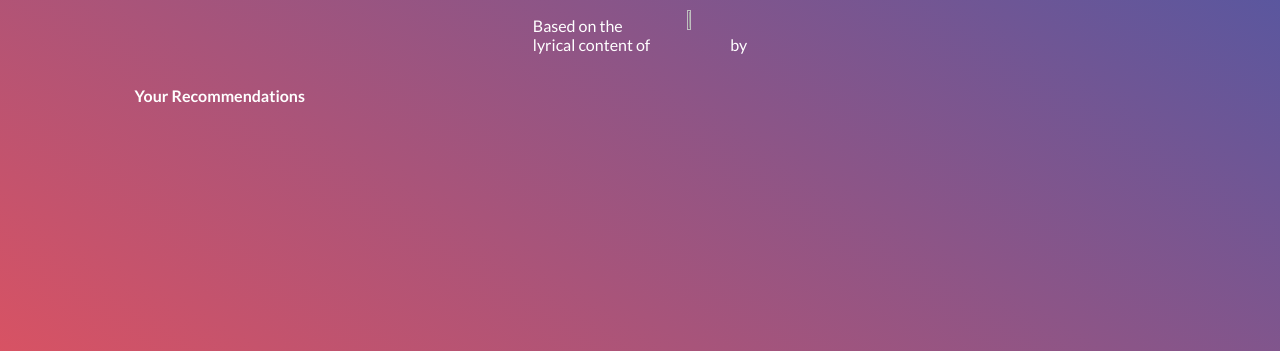
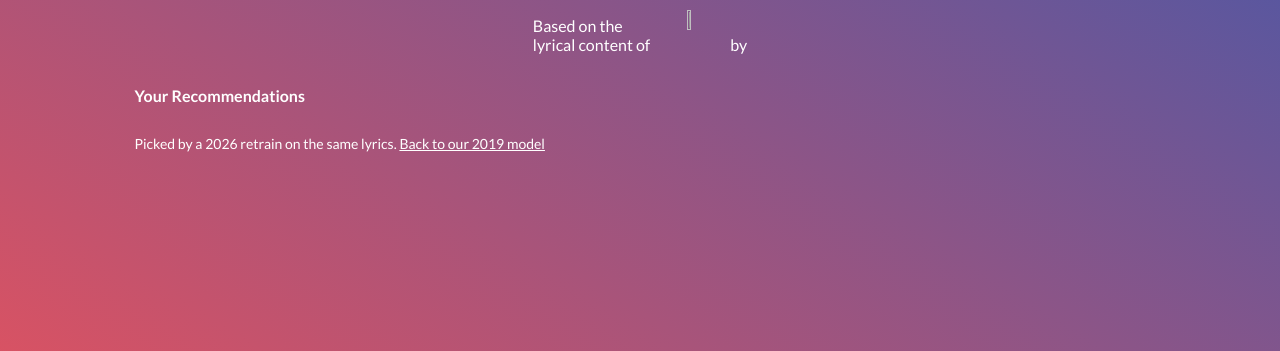
Before and after one commit to sienaguerrero/groover-revived, a Flask app: template application/templates/recommendations.html in a window 1280 px wide. Shown: the part 88-439 px from the top of the page. Run offline with Flask 3, Linux system fonts and the light colour scheme; the template is opened without the code that fills it, so the values that code supplies are empty; parts of the project's set-up code (start-up, migrations or seed data) failed here and were passed over; some libraries are stand-ins or nearby versions.

Commit message:
feat: Let the results page switch to the retrained model
Under the carousel, a line says which model picked the songs and links
to the other one. The 2019 model stays the default, and ?model=2026
switches to the retrain. Any other value falls back to 2019, and
switching reuses the cached lookup, so it spends no API calls.

Co-Authored-By: Claude Opus 5.5 <noreply@anthropic.com>

```diff
--- a/application/routes.py
+++ b/application/routes.py
@@ -4,10 +4,10 @@ generate recommendations. This file
 communicates and controls other programs in
 the groover application.
 """
-from flask import render_template, flash, redirect, url_for
+from flask import render_template, flash, redirect, request, url_for
 from application import app
 from application.forms import LoginForm
-from application.recommendations import find_track
+from application.recommendations import DEFAULT_MODEL, MODELS, RETRAINED_MODEL, find_track
 
 @app.route('/', methods=['GET', 'POST'])
 def lookup():
@@ -55,10 +55,16 @@ def recommendations(artist, title):
     the user to the recommendation page or will ask for more input
     if search is unsuccessful.
     """
+    model = request.args.get('model', DEFAULT_MODEL)
+    if model not in MODELS:
+        model = DEFAULT_MODEL
     rec = find_track(artist, title)
     if rec:
-        rec.load_recommendations()
-        return render_template('recommendations.html', title='Your Recommendations', rec=rec)
+        rec.load_recommendations(model)
+        other_model = RETRAINED_MODEL if model == DEFAULT_MODEL else None
+        other_model_url = url_for('recommendations', artist=artist, title=title, model=other_model)
+        return render_template('recommendations.html', title='Your Recommendations', rec=rec,
+                               model=model, other_model_url=other_model_url)
     flash('Whoops, we did not find the track "{}" by {}!'.format(\
     title, artist), category='error')
     return render_template('whoops.html', title='Song Not Found')
--- a/application/static/css/recommendations.css
+++ b/application/static/css/recommendations.css
@@ -191,3 +191,12 @@ p #full-overlay-content {
     align-items: center;
     text-decoration: none;
 }
+
+.model-note {
+  white-space: normal;
+  font-size: 14px;
+}
+
+.model-note a {
+  color: white;
+}
--- a/application/templates/recommendations.html
+++ b/application/templates/recommendations.html
@@ -51,6 +51,13 @@
 
       <div class="owl-container container">
         <p><b>Your Recommendations</b></p>
+        <p class="model-note">
+          {% if model == "2019" %}
+            Picked by our 2019 model. <a href="{{ other_model_url }}">See what a 2026 retrain picks</a>
+          {% else %}
+            Picked by a 2026 retrain on the same lyrics. <a href="{{ other_model_url }}">Back to our 2019 model</a>
+          {% endif %}
+        </p>
         <div class="owl-carousel owl-theme">
             {% for song in rec.get_recommendations() %}
                 <div class="recs">
```
Also changed, not shown: tests/test_app.py (+33 -0 lines).
